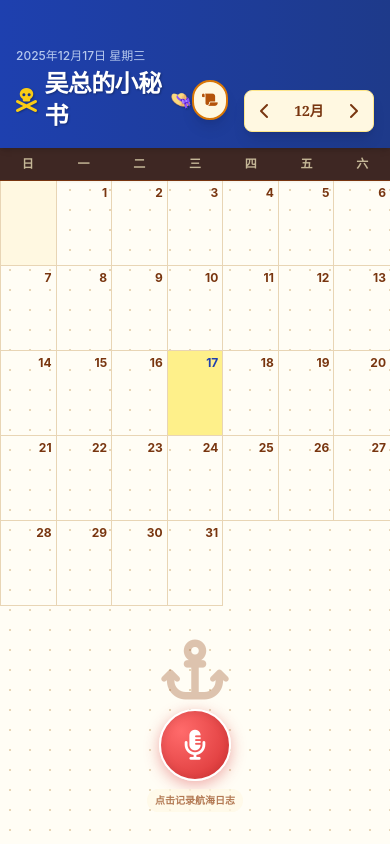
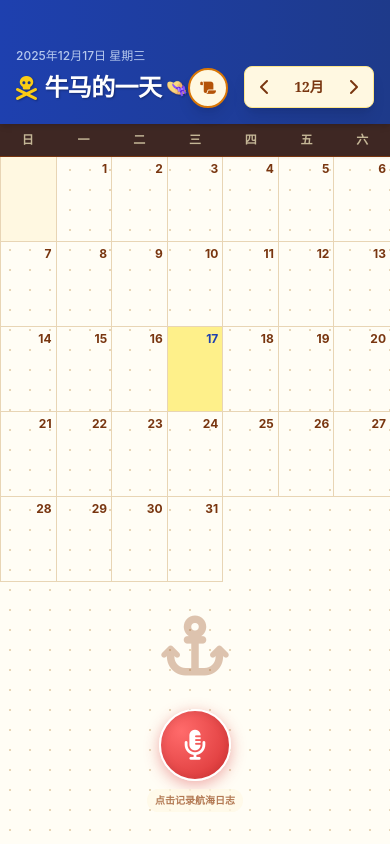
Before and after one commit to dongwendongxiaoxi/bosswu, a plain HTML site: page index.html in a window 390 px wide. Drawn offline with nearby package versions, Linux system fonts and the light colour scheme.

Commit message:
Add files via upload

```diff
--- a/index.html
+++ b/index.html
@@ -7,7 +7,7 @@
     <!-- iOS PWA 设置 -->
     <meta name="apple-mobile-web-app-capable" content="yes">
     <meta name="apple-mobile-web-app-status-bar-style" content="black-translucent">
-    <meta name="apple-mobile-web-app-title" content="吴总秘书">
+    <meta name="apple-mobile-web-app-title" content="牛马的一天">
 
     <!-- 安卓 PWA 设置 -->
     <meta name="mobile-web-app-capable" content="yes">
@@ -17,7 +17,7 @@
     <link rel="icon" type="image/png" href="icon.png">
     <link rel="apple-touch-icon" href="icon.png">
 
-    <title>吴总的小秘书</title>
+    <title>牛马的一天</title>
 
     <script src="https://cdn.tailwindcss.com"></script>
     <link rel="stylesheet" href="https://cdnjs.cloudflare.com/ajax/libs/font-awesome/6.4.0/css/all.min.css">
@@ -69,7 +69,7 @@
             <div class="flex items-center justify-between pr-2">
                 <h1 class="text-2xl font-bold tracking-tight flex items-center" style="text-shadow: 1px 1px 2px rgba(0,0,0,0.3);">
                     <i class="fas fa-skull-crossbones mr-2 text-yellow-400"></i>
-                    吴总的小秘书
+                    牛马的一天
                     <span class="text-lg ml-1">👒</span>
                 </h1>
                 <!-- 导出按钮 (航海图卷轴风格) -->
@@ -288,7 +288,7 @@
                 var link = document.createElement("a");
                 link.setAttribute("href", url);
 
-                var filename = "吴总航海日志_" + dayjs().format('YYYYMMDD') + ".csv";
+                var filename = "牛马的航海日志_" + dayjs().format('YYYYMMDD') + ".csv";
                 link.setAttribute("download", filename);
                 document.body.appendChild(link);
                 link.click();
```
